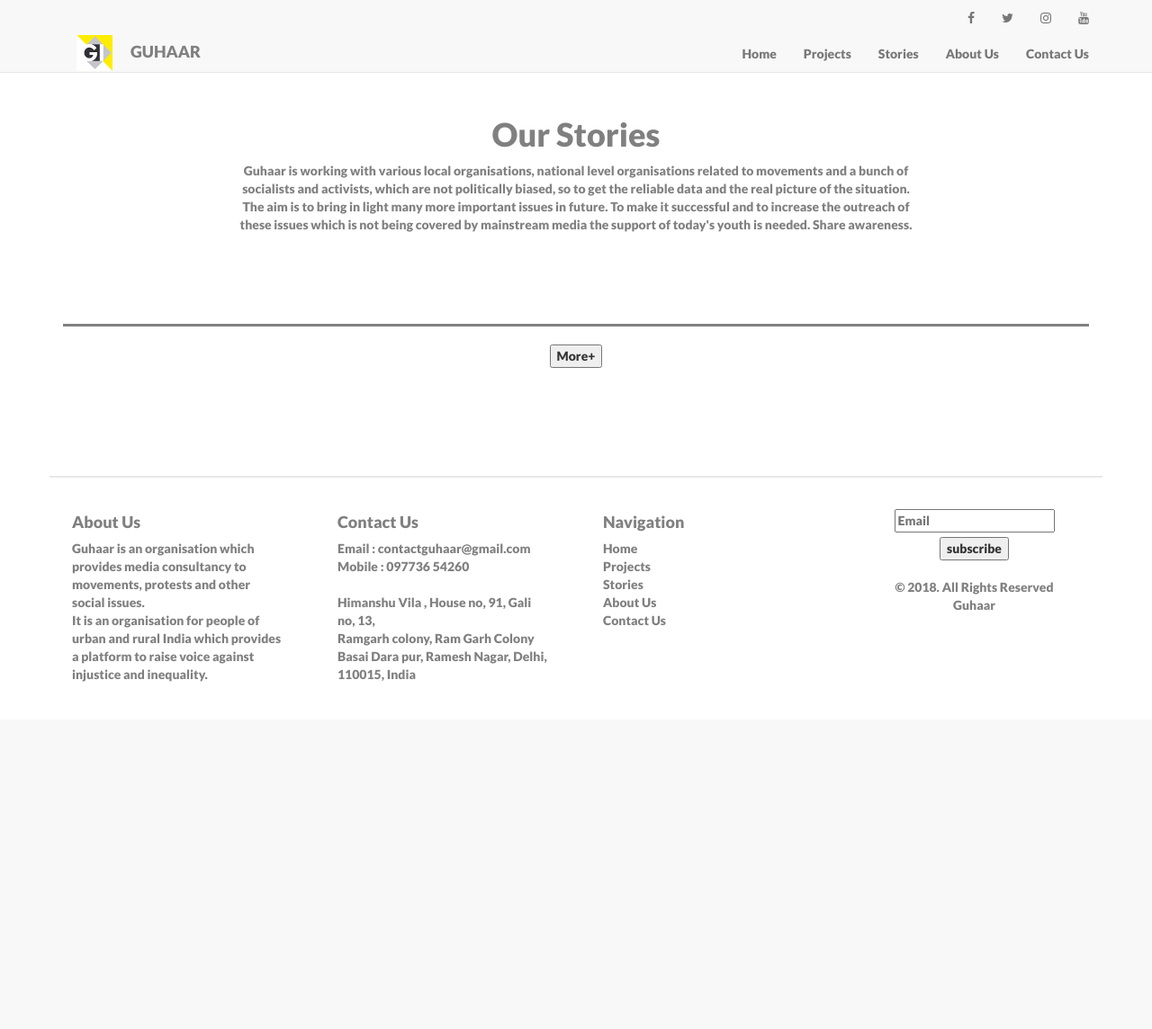
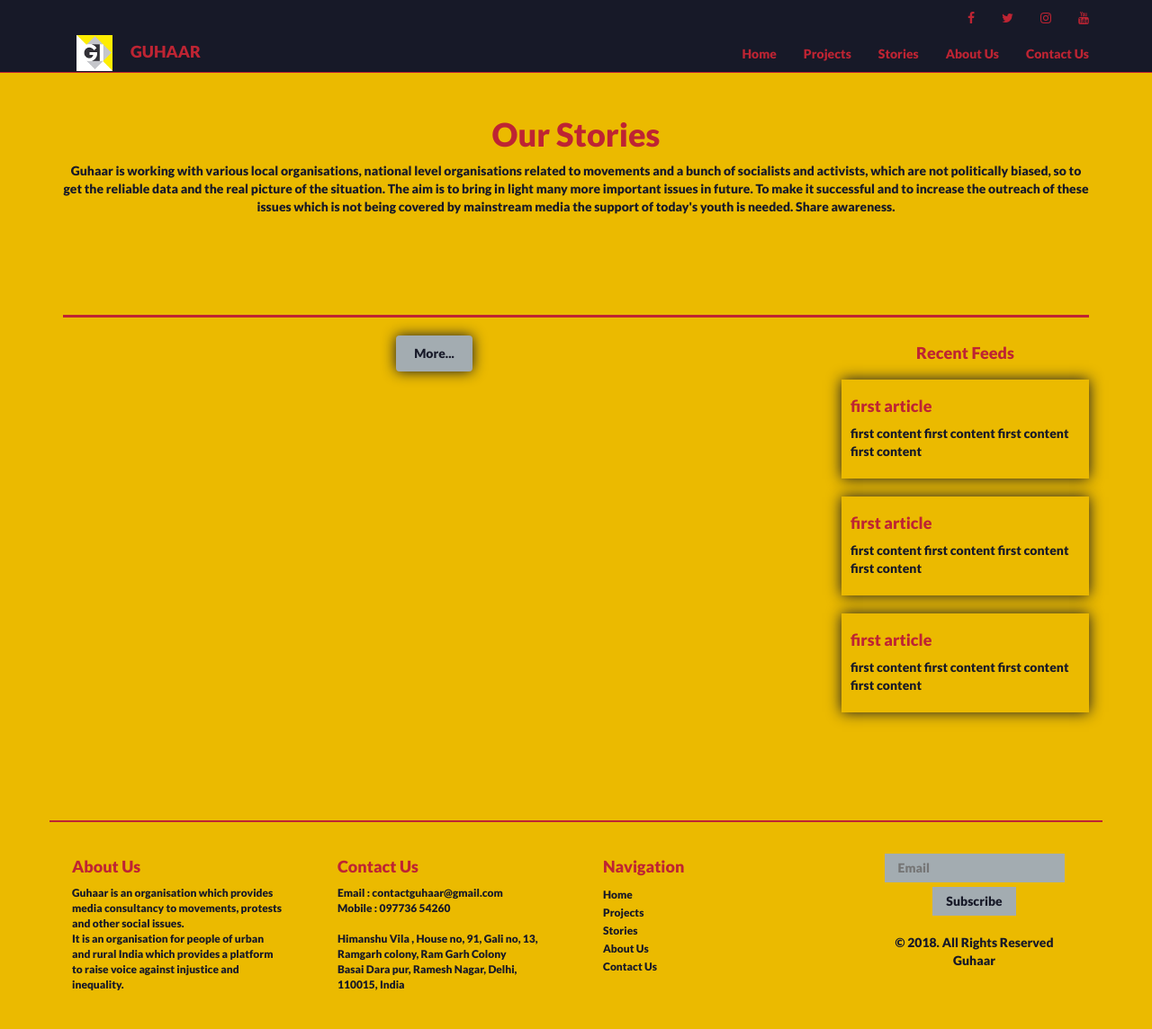
Before and after one commit to Moohaan/guhaar-website, a Django app: page /stories/ in a window 1280 px wide. Shown: the whole page at 90% size. Before the commit the page ends 758 px from the top, so only its background shows below. Run offline with Django 3.2, Linux system fonts and the light colour scheme; data that the repository does not hold is empty; some libraries are stand-ins or nearby versions.

Commit message:
added colors to the UI

```diff
--- a/home/templates/base.html
+++ b/home/templates/base.html
@@ -35,7 +35,7 @@
 
         <!-- Collect the nav links, forms, and other content for toggling -->
         <div class="collapse navbar-collapse navbar-right" id="navbar">
-          <div>
+          <div class="icons">
             <ul class="nav navbar-nav navbar-right">
             <li><a href="https://www.facebook.com/guhaar/" target="_blank"><i class="fa fa-facebook"></i></a></li>
               <li><a href="https://www.twitter.com/guhaarindia/" target="_blank"><i class="fa fa-twitter"></i></a></li>
--- a/projects/templates/projects/stories.html
+++ b/projects/templates/projects/stories.html
@@ -15,20 +15,37 @@
             <p> Guhaar is working with various local organisations, national level organisations related to movements and a bunch of socialists and activists, which are not politically biased, so to get the reliable data and the real picture of the situation.
 The aim is to bring in light many more important issues in future. To make it successful and to increase the outreach of these issues which is not being covered by mainstream media the support of today's youth is needed. Share awareness. </p>
           </div>
-          <div class="stories">
-            {% for story in stories %}
+          <div>
+            <div class="stories">
+              {% for story in stories %}
               <div id="{{ story.pk }}" class="story" url="{{ story.image.url }}">
-                <div>
-                  <img src="{{ story.image.url }}" alt="{{ story.title }}" width="300px">
-                </div>
                 <div class="text-left">
                   <h2><b>{{ story.title }}</b></h2><span>{{story.date_started}}</span>
                   <p>{{ story.description |slice:":500" }}</p>
                   {# <p class="hide">{{ member.description }}</p>#}
                 </div>
+                <div>
+                  <img src="{{ story.image.url }}" alt="{{ story.title }}" width="300px">
+                </div>
               </div>
-            {% endfor %}
-            <input type="button" value="More+" name="more_stories">
+              {% endfor %}
+              <input type="button" value="More..." name="more_stories">
+            </div>
+            <div class="recent_feed text-left">
+              <h4>Recent Feeds</h4>
+              <div>
+                <h4>first article</h4>
+                <p>first content first content first content first content</p>
+              </div>
+              <div>
+                <h4>first article</h4>
+                <p>first content first content first content first content  </p>
+              </div>
+              <div>
+                <h4>first article</h4>
+                <p>first content first content first content first content  </p>
+              </div>
+            </div>
           </div>
         </div>
 
--- a/static/css/color.scss
+++ b/static/css/color.scss
@@ -10,3 +10,18 @@ $white: #FFF;
 $font_color: grey;
 // $navbar_background_color: #252935;
 $navbar_background_color: #fff;
+
+$yellow: #ebba00;
+$red: #be2433;
+$white: #e0e6e4;
+$black: #171928;
+$gray: #a3acb1;
+
+@mixin box-shadow-hover {
+  cursor: pointer;
+  transition: all 0.5s linear;
+  box-shadow:0px 0px 15px $black;
+  &:hover{
+    box-shadow:0px 0px 5px $black;
+  }
+}
--- a/static/css/master.scss
+++ b/static/css/master.scss
@@ -3,13 +3,15 @@
 body{
     font-family: 'Lato', sans-serif;
     font-weight: 900;
+    background-color: $yellow;
+  	color: $black;
     p{
       // font-family: 'Alegreya', serif;
       // text-transform: uppercase;
       // font-weight: 900;
-      font-size: 14px;
-      max-width: 760px;
-      margin: auto;
+      // font-size: 14px;
+      // max-width: 760px;
+      // margin: auto;
       // padding: 0 20px;
     }
     ul{
@@ -44,11 +46,10 @@ body{
     max-height: 80vh;
     border-radius: 10px;
   }
- .carousel-control.left{
-   left: -5em;
- }
+ .carousel-control.left,
  .carousel-control.right{
-   right: -5em;
+  //  right: -5em;
+  border-radius: 10px;
  }
 }
 
@@ -56,8 +57,8 @@ a{
   cursor: pointer;
 }
 
-h1,h2,h3,h4,h5,h6,a,p,span{
-    color: $font_color;
+h1,h2,h3,h4,h5,h6{
+    color: $red;
     font-weight: bolder;
 }
 // h1,h2,h3,h4,h5,h6{
@@ -69,38 +70,57 @@ form {
   // padding: 50px 0;
   margin: 130px auto 20px;
   padding: 10px 25px 50px;
-  box-shadow: 0 0 10px;
+  box-shadow: 12px 0px 10px -4px $black, -12px 0 10px -4px $black;
   p{
     margin: 20px 0;
+    label{
+      color: $red;
+      font-size: 18px;
+      font-weight: 900;
+      letter-spacing: 1px;
+      // text-shadow: 1px 1px 2px $black;
+    }
+  }
+}
+.form-control{ //input
+  background-color: $gray;
+  color: $black;
+  border: 0;
+}
+
+// *******  Navigation Bar starts ******
+
+.navbar-default {
+    background-color: $black;
+    border-color: $red;
+    span{
+      color: $red;
+    }
+    .navbar-nav>li{
+      &>a{
+        color: $red;
+        line-height: 40px;
+        font-size: 14px;
+        // -webkit-transition: 0.6s;
+        transition: all 0.5s linear;
+        &:hover, &:focus{
+          // background-color: 0.6*$red;
+          color: $yellow_background;
+          border-bottom: solid $gray 2px;
+        }
+      }
+    }
+}
+.navbar-header{
+  position: relative;
+  >button{
+    position: absolute;
+    bottom: 0;
+    right: 15px;
+    margin: 0 15px 0;
   }
 }
 
-// *******  Navigation Bar starts ******
-footer {
-  margin-bottom: 0;
-  // background-color:$navbar_background_color;
-  -webkit-border-radius: 0;
-  -moz-border-radius: 0;
-  // h1,h2,h3,h4,h5,h6,a,p,span{
-  //   color: $font_color;
-  // }
-}
-
-.navbar-nav>li{
-  &>a{
-    line-height: 40px;
-    font-size: 18px;
-    // -webkit-transition: 0.6s;
-    // transition: 0.6s;
-    &:hover, &:focus{
-      background-color: $navbar_background_color;
-      // color: $yellow_background;
-      border-bottom: solid #e7e7e7 2px;
-    }
-  }
-}
-
-// *******  Navigation Bar ends ******
 .navbar {
   margin-bottom: 0;
   .logo{
@@ -122,6 +142,12 @@ footer {
     }
   }
 }
+
+.navbar-default .navbar-collapse, .navbar-default .navbar-form {
+    border-color: $gray;
+}
+
+// *******  Navigation Bar ends ******
 // *******  Modal starts ******
 
 div.modal {
@@ -131,7 +157,7 @@ div.modal {
 	display: none;
   overflow: auto;
 	background-color: yellow;
-  box-shadow: 0 0 20px #aaaaaa;
+  box-shadow: 0 0 20px $black;
 	// border-radius: 10px;
 
 	&>div{
@@ -188,18 +214,27 @@ div.modal {
 // *******  Modal Ends ******
 
 // *******  Footer starts ******
-
+footer {
+  margin-bottom: 0;
+  // background-color:$navbar_background_color;
+  -webkit-border-radius: 0;
+  -moz-border-radius: 0;
+  // h1,h2,h3,h4,h5,h6,a,p,span{
+  //   color: $font_color;
+  // }
+}
 footer{
   &>div{
     // display: flex;
     margin: 30px 10px;
-    &>div{
+    /*&>div{
       padding: 0 20px;
       // width: 200px;
       min-width: fit-content;
       min-width: -webkit-fit-content;
       min-width: -moz-fit-content;
-    /*  &:first-of-type{
+      &:first-of-type{
+      }
     }*/
     p{
       font-size: 12px;
@@ -209,9 +244,9 @@ footer{
     ul>h5{
       text-align: left;
     }
-      li{
+    li>a{
       font-size: 12px;
-      }
+      color: $black;
     }
   }
   input{
@@ -219,13 +254,21 @@ footer{
   }
   margin-top: 100px;
   display: grid;
-  grid-template-columns: repeat(auto-fit,minmax(250px,1fr));
+  grid-template-columns: repeat(auto-fit,minmax(150px,1fr));
   grid-template-rows: max-content;
   grid-gap: 40px;
   // padding: 20px 0;
-  border-top: solid 2px #e7e7e7;
+  border-top: solid 2px $red;
+
+  // TODO: media query
   .subscribe{
-    grid-column: 2fr;
+    // grid-column: span 2;
+    input{
+      border: 0;
+      padding: 6px 15px;
+      background-color: $gray;
+      text-transform: capitalize;;
+    }
   }
 }
 
--- a/static/css/projects.min.css
+++ b/static/css/projects.min.css
@@ -1 +1 @@
-@import url("https://fonts.googleapis.com/css?family=Lato:400,400i,700,900|Merriweather:400,400i,700&subset=latin-ext");.projects_container>div:first-of-type{margin:130px auto 20px;border-bottom:3px solid;border-color:grey;padding-bottom:100px}.projects{display:grid;grid-template-columns:repeat(auto-fit, minmax(200px, 1fr));grid-gap:50px;padding-bottom:50px;position:relative}.projects .project{transition:all .25s ease-out;position:relative}.projects .project img{width:100%;height:100%;filter:grayscale(1);border-radius:10px 10px 0 0;transition:all .5s ease-out}.projects .project h4{position:absolute;bottom:0;left:0;right:0;color:white;text-shadow:3px 3px 6px #000;font-size:24px;letter-spacing:2px}.projects .project:hover{cursor:pointer;transform:translateY(-5px)}.projects .project:hover img{filter:grayscale(0)}.projects .project .project_description{display:none}
+@import url("https://fonts.googleapis.com/css?family=Lato:400,400i,700,900|Merriweather:400,400i,700&subset=latin-ext");.projects_container>div:first-of-type{margin:130px auto 20px;border-bottom:3px solid #be2433;padding-bottom:100px}.projects{display:grid;grid-template-columns:repeat(auto-fit, minmax(200px, 1fr));grid-gap:50px;padding-bottom:50px;position:relative}.projects .project{position:relative;cursor:pointer;transition:all 0.5s linear;box-shadow:0px 0px 15px #171928}.projects .project:hover{box-shadow:0px 0px 5px #171928}.projects .project img{width:100%;height:100%;filter:grayscale(1);border-radius:10px 10px 0 0;transition:all .5s ease-out}.projects .project h4{font-size:24px;position:absolute;letter-spacing:2px;bottom:0;left:0;right:0;text-transform:capitalize;text-shadow:2px 2px 4px #171928}.projects .project:hover{transform:translateY(-5px)}.projects .project:hover img{filter:grayscale(0)}.projects .project .project_description{display:none}
--- a/static/css/stories.min.css
+++ b/static/css/stories.min.css
@@ -1 +1 @@
-@import url("https://fonts.googleapis.com/css?family=Lato:400,400i,700,900|Merriweather:400,400i,700&subset=latin-ext");.stories_container{padding-bottom:20px}.stories_container>:first-child{margin:130px auto 20px;border-bottom:solid 3px grey;padding-bottom:100px}.stories_container .story{display:flex;flex-direction:row;background-color:#a73f3f;border-radius:10px;margin:20px 0}.stories_container .story img{padding:20px}.stories_container .story>:last-child{margin-left:40px}
+@import url("https://fonts.googleapis.com/css?family=Lato:400,400i,700,900|Merriweather:400,400i,700&subset=latin-ext");.stories_container{padding-bottom:20px}.stories_container>:first-child{padding-bottom:100px;margin:130px auto 20px;border-bottom:solid 3px #be2433}.stories_container>:last-child{display:flex}.stories_container>:last-child>div:last-of-type{flex:1;margin-left:20px}.stories_container>:last-child>div:last-of-type>div{padding:10px;margin-top:20px;cursor:pointer;transition:all 0.5s linear;box-shadow:0px 0px 15px #171928}.stories_container>:last-child>div:last-of-type>div:hover{box-shadow:0px 0px 5px #171928}.stories_container>:last-child>div:last-of-type>h4{text-align:center}.stories_container>:last-child .stories{flex:3;padding-right:20px}.stories_container>:last-child .stories .story{margin:20px 0;display:flex;flex-direction:row;background-color:#a3acb1;cursor:pointer;transition:all 0.5s linear;box-shadow:0px 0px 15px #171928}.stories_container>:last-child .stories .story:hover{box-shadow:0px 0px 5px #171928}.stories_container>:last-child .stories .story img{padding:20px}.stories_container>:last-child .stories .story>:first-child{margin-left:40px;flex:1}.stories_container>:last-child .stories input{border:0;border-radius:4px;padding:10px 20px;background-color:#a3acb1;cursor:pointer;transition:all 0.5s linear;box-shadow:0px 0px 15px #171928}.stories_container>:last-child .stories input:hover{box-shadow:0px 0px 5px #171928}
--- a/static/css/stories.scss
+++ b/static/css/stories.scss
@@ -1,29 +1,51 @@
 @import "color.scss";
+
 .stories_container {
   padding-bottom: 20px;
   >:first-child{
-    // display: flex;
-  	// width: 60%;
-  	// min-height: 40vh;
-  	// flex-direction: column;
-  	// justify-content: center;
+    padding-bottom: 100px;
     margin: 130px auto 20px;
-    border-bottom: solid 3px grey;
-    padding-bottom: 100px;
+    border-bottom: solid 3px $red;
   }
-  .story{
+  >:last-child{
     display: flex;
-    flex-direction: row;
-    background-color: #a73f3f;
-    // opacity: 0.5;
-    border-radius: 10px;
-    margin: 20px 0;
-    // cursor: pointer;
-    img{
-      padding: 20px;
+    >div:last-of-type{
+      flex: 1;
+      margin-left: 20px;
+      >div{
+        padding: 10px;
+        margin-top: 20px;
+        @include box-shadow-hover;
+      }
+      >h4{
+        text-align: center;
+      }
     }
-    &>:last-child{
-      margin-left: 40px;
+    .stories{
+      flex: 3;
+      padding-right: 20px;
+      .story{
+        margin: 20px 0;
+        display: flex;
+        flex-direction: row;
+        background-color: $gray;
+        @include box-shadow-hover;
+        img{
+          padding: 20px;
+        }
+        &>:first-child{
+          margin-left: 40px;
+          flex: 1;
+        }
+      }
+
+      input{
+        border: 0;
+        border-radius: 4px;
+        padding: 10px 20px;
+        background-color: #a3acb1;
+        @include box-shadow-hover;
+      }
     }
   }
 }
--- a/website/views.py
+++ b/website/views.py
@@ -40,7 +40,7 @@ class ContactUs(TemplateView):
             form_name = form.cleaned_data.get('name')
             form_email = form.cleaned_data.get('email')
             form_message = form.cleaned_data.get('message')
-            subject = 'From Guhaar Website'
+            subject = 'Guhaar'
             html_message = "%s:%s via %s"%(form_name, form_message, form_email)
             from_email = settings.EMAIL_HOST_USER
             to_email = [from_email, 'lmohan717@gmail.com']
```
Also changed, not shown: static/css/projects.scss (+12 -8 lines), static/css/team.min.css (+1 -1 lines), static/css/team.scss (+15 -34 lines), static/css/master.min.css. Lines whose indentation alone changed are shown as unchanged.
